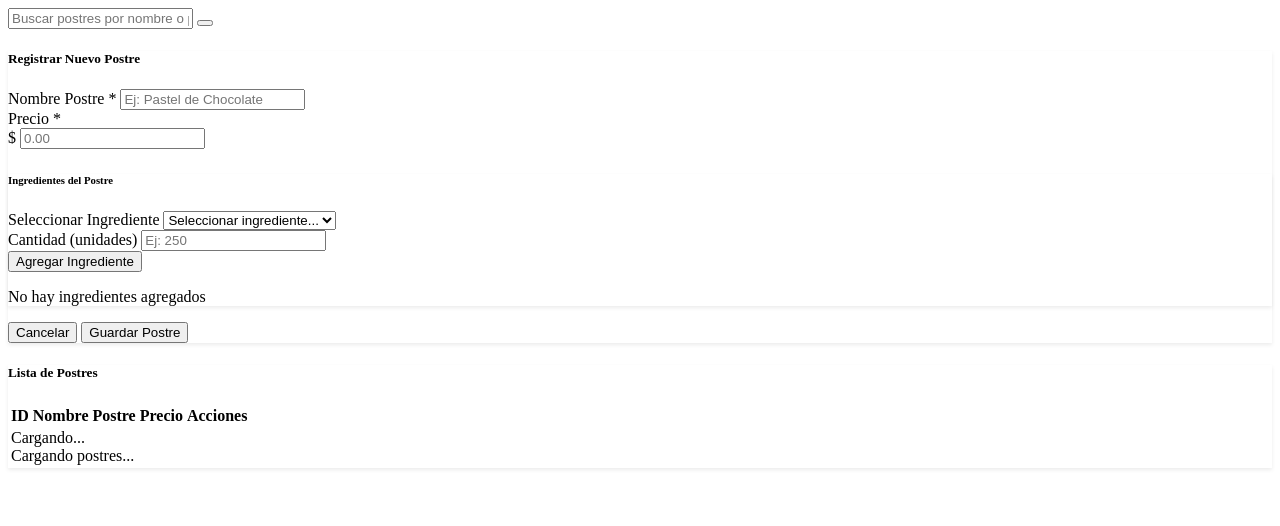
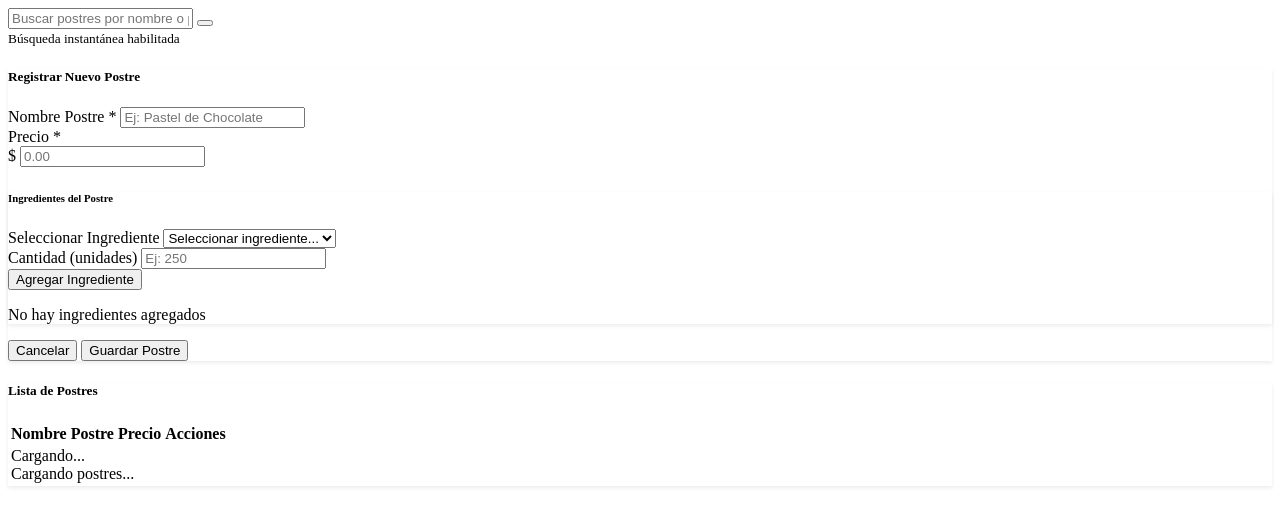
Before and after one commit to Deibycalderon777/asPractica1, a Flask app: page /postres in a window 1280 px wide. Shown: the top 526 px of the page. Run offline with Flask 3, Linux system fonts and the light colour scheme.

Commit message:
Add files via upload

```diff
--- a/templates/dashboard.html
+++ b/templates/dashboard.html
@@ -84,7 +84,7 @@
 <div class="container-fluid">
     <div class="row align-items-center py-2 border-bottom">
         <div class="col">
-            <h5 class="mb-0">Reposteria</h5>
+            <h5 class="mb-0">Reposteria Sweet Cake</h5>
         </div>
         <div class="col-auto">
             <span class="me-3" style="font-size: 1.1rem;">
--- a/templates/ingredientes.html
+++ b/templates/ingredientes.html
@@ -15,7 +15,7 @@
             <i class="bi bi-x"></i>
         </button>
     </div>
-    <small class="text-muted">🔍 Búsqueda instantánea habilitada</small>
+    <small class="text-muted"> Búsqueda instantánea habilitada</small>
 </div>
 
 
@@ -42,10 +42,10 @@
     <table class="table table-sm">
         <thead class="table-active">
             <tr>
-                <th>Id</th>
+               <!-- <th>Id</th> -->
                 <th>Nombre Ingrediente</th>
                 <th>Existencias</th>
-                <th></th>
+                <th>Accones</th>
             </tr>
         </thead>
         <tbody id="tbodyIngredientes"></tbody>
--- a/templates/postres.html
+++ b/templates/postres.html
@@ -18,14 +18,14 @@
                 <i class="bi bi-x"></i>
             </button>
         </div>
-
+         <small class="text-muted"> Búsqueda instantánea habilitada</small>
     </div>
 
     <!-- Formulario de Postre -->
     <div class="card mb-4 shadow-sm">
         <div class="card-header bg-primary text-white">
             <h5 class="mb-0">
-                <i class="bi bi-cake2"></i>
+                <i ></i>
                 <span id="tituloFormPostre">Registrar Nuevo Postre</span>
             </h5>
         </div>
@@ -50,7 +50,7 @@
                 <div class="card bg-light mb-3">
                     <div class="card-header bg-success text-white">
                         <h6 class="mb-0">
-                            <i class="bi bi-egg-fill"></i> Ingredientes del Postre
+                            <i ></i> Ingredientes del Postre
                         </h6>
                     </div>
                     <div class="card-body">
@@ -104,7 +104,7 @@
                 <table class="table table-hover table-sm align-middle">
                     <thead class="table-dark">
                         <tr>
-                            <th>ID</th>
+                        <!--      <th>ID</th> -->
                             <th>Nombre Postre</th>
                             <th>Precio</th>
                             <th class="text-center">Acciones</th>
--- a/templates/tbodyIngredientes.html
+++ b/templates/tbodyIngredientes.html
@@ -1,6 +1,6 @@
 {% for ingrediente in ingredientes %}
 <tr>
-    <td>{{ ingrediente.idIngrediente }}</td>
+    <!-- <td>{{ ingrediente.idIngrediente }}</td> -->
     <td>{{ ingrediente.nombreIngrediente }}</td>
     <td>{{ ingrediente.existencias }}</td>
     <td>
--- a/templates/tbodyPostres.html
+++ b/templates/tbodyPostres.html
@@ -1,6 +1,6 @@
 {% for postre in postres %}
 <tr>
-    <td>{{ postre.idPostre }}</td>
+    <!-- <td>{{ postre.idPostre }}</td> -->
     <td>{{ postre.nombrePostre }}</td>
     <td>${{ postre.precio }}</td>
     <td>
```
Also changed, not shown: templates/login.html (+5 -3 lines).
